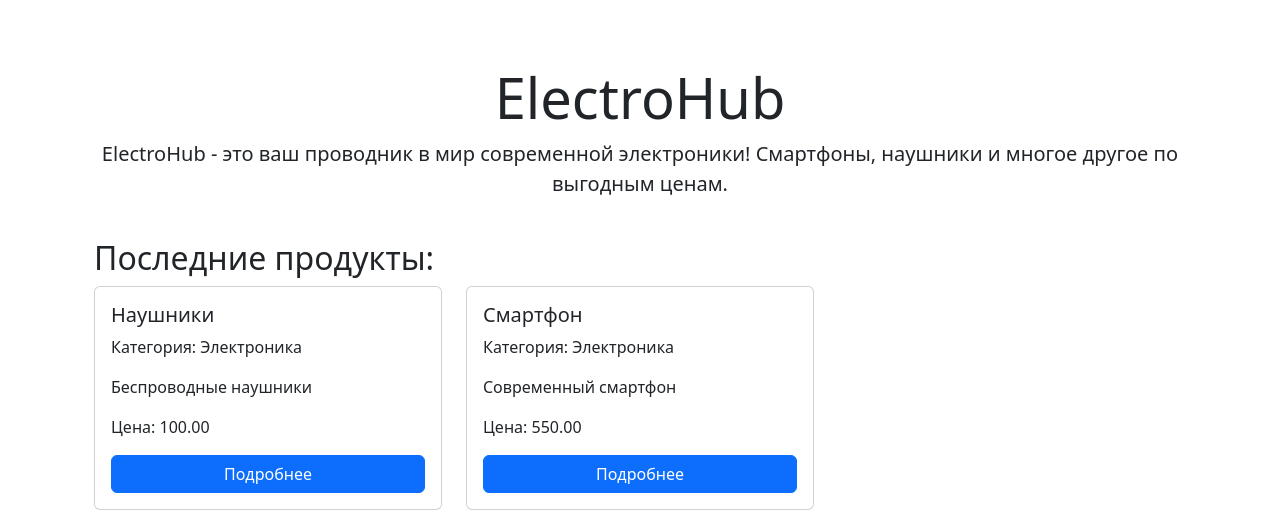
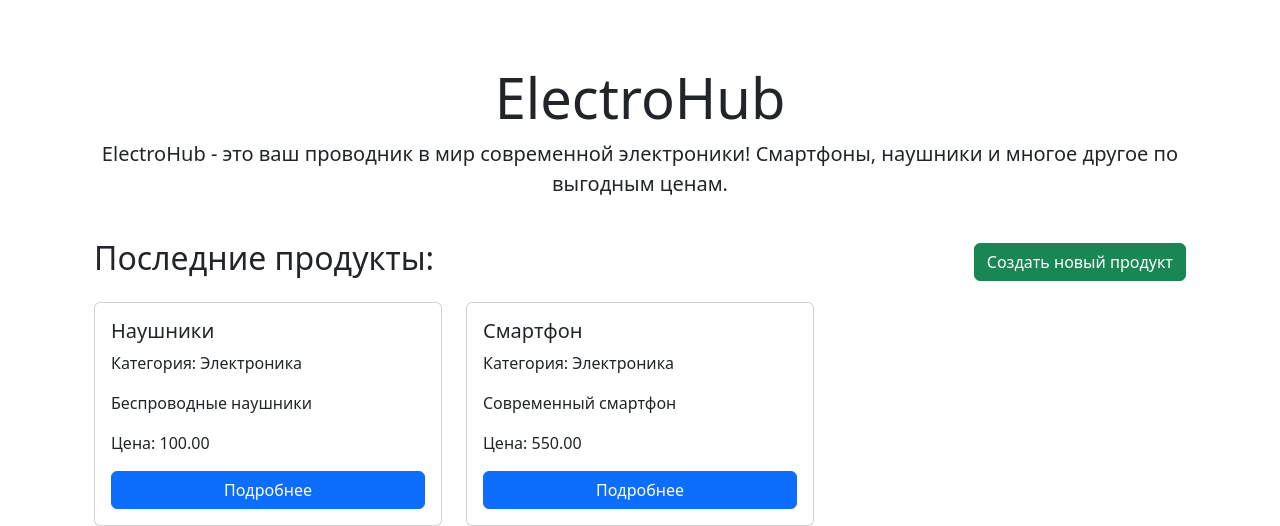
Before and after one commit to Polexa84/poleshko_hw_22, a Django app: page / in a window 1280 px wide. Shown: the part 75-601 px from the top of the page. Run offline with Django 5.2, Linux system fonts and the light colour scheme; data comes from the database, SQL or seed files in the repository; some libraries are stand-ins or nearby versions.

Commit message:
добавлена кнопка для перехода к созданию товара

```diff
--- a/templates/catalog/home.html
+++ b/templates/catalog/home.html
@@ -10,7 +10,10 @@
     </div>
 
     <div class="container">
-        <h2>Последние продукты:</h2>
+        <div class="d-flex justify-content-between align-items-center mb-3">
+            <h2>Последние продукты:</h2>
+            <a href="{% url 'catalog:product_create' %}" class="btn btn-success">Создать новый продукт</a>
+        </div>
         <div class="row">
             {% for product in latest_products %}
                 <div class="col-md-4 mb-4">
```
